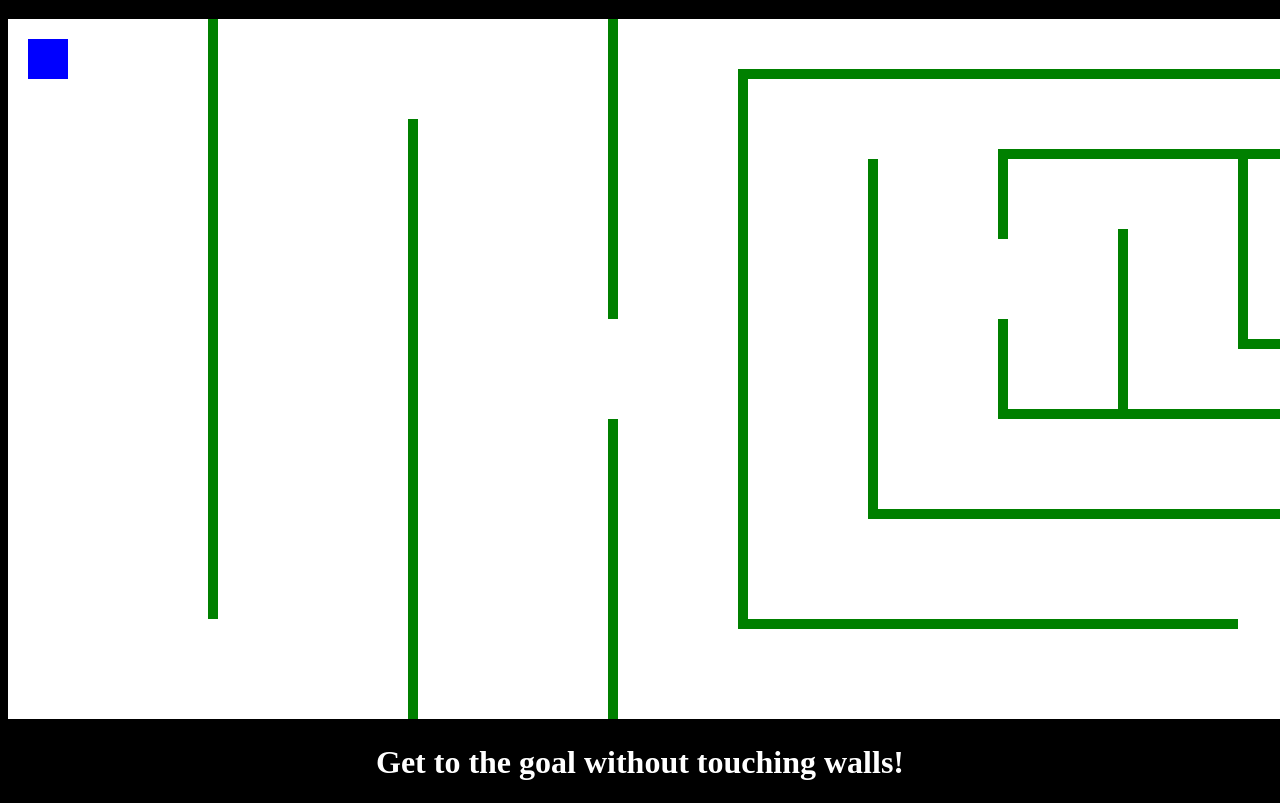
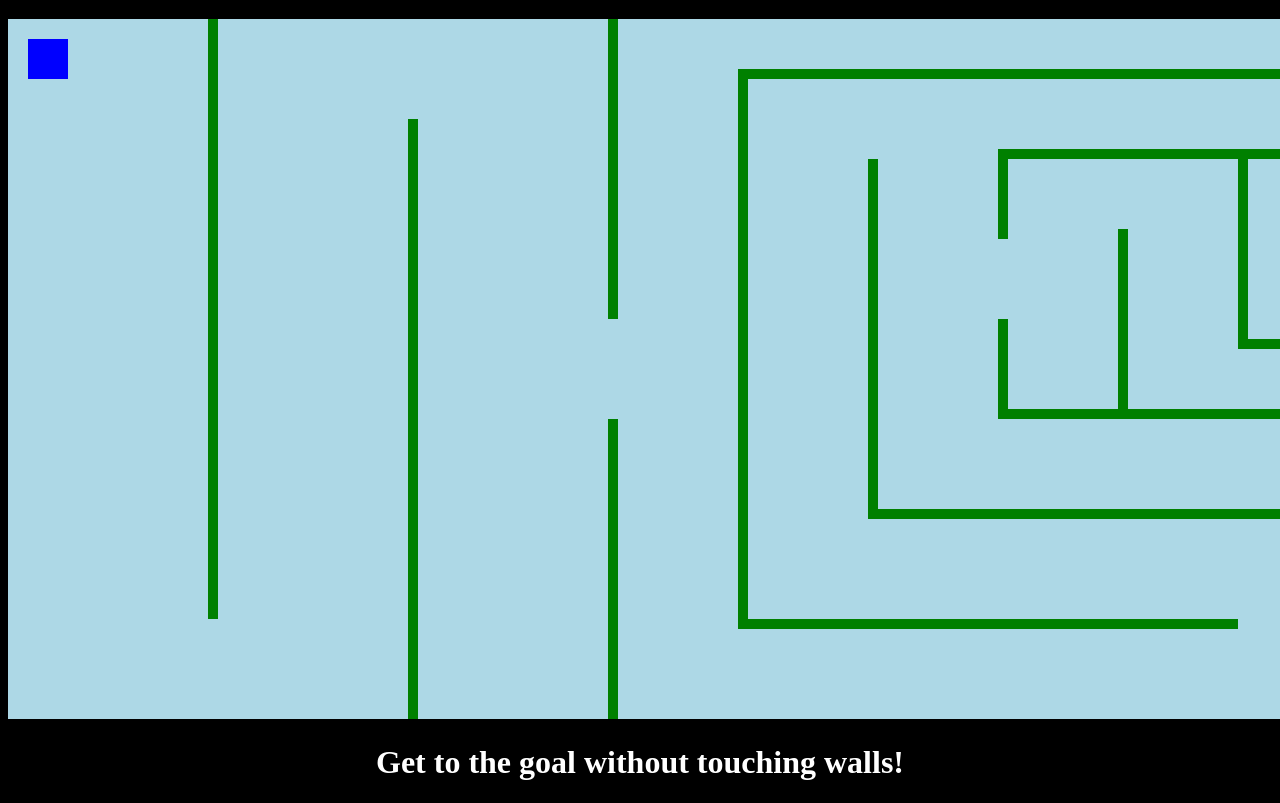
Before and after one commit to rdedwards1124/Milestone-Project-1, a website: page index.html in a window 1280 px wide. Shown: the part 61-864 px from the top of the page. Drawn offline with Linux system fonts and the light colour scheme.

Commit message:
browser game 2.0

```diff
--- /dev/null
+++ b/SCSS/_utilities.scss
@@ -0,0 +1,22 @@
+  // SCSS Function that will make sure text is light on dark backgrounds, and dark on light backgrounds.
+  @function text-color-picker($color) {
+    @if(lightness($color) > 70) {
+      @return black;
+    } @else {
+      @return white;
+    }
+  }
+
+  // SCSS Mixin
+  @mixin set-bg($color) {
+    background-color: $color;
+    color: text-color-picker($color)
+  }
+
+  // Standard CSS
+  .box {
+    max-width: 1100px;
+    padding: 0 30px;
+    margin: 0 auto;
+    overflow: auto;
+  }
--- /dev/null
+++ b/SCSS/style.scss
@@ -0,0 +1,17 @@
+// Imports
+@import "utilities";
+
+// SCSS Variables
+$black-color: black;
+$white-color: white;
+
+
+// Basic page styling; needs compiling
+body {
+    background-color: $black-color;
+    @include set-bg($black-color);
+    h1 {
+        text-align: center;
+        @include set-bg($black-color);
+    }
+}
--- a/index.html
+++ b/index.html
@@ -5,12 +5,12 @@
     <meta http-equiv="X-UA-Compatible" content="IE=edge">
     <meta name="viewport" content="width=device-width, initial-scale=1.0">
     <title>Document</title>
-    <link rel="stylesheet" href="./index.css">
-    <style>
-
-    </style>
+    <!-- <link rel="stylesheet" href="./index.css"> -->
+    <link rel="stylesheet" href="SCSS/style.css">
+    <style></style>
 </head>
 <body>
+
     <h1 id="h1">MAZE CRAZE!!!</h1>
     <!--The screen the player interacts with-->
     <canvas id="canv"></canvas>
--- a/index.js
+++ b/index.js
@@ -28,7 +28,7 @@ let canvas_y_pos = 0
 function update() {
 
     canvascontext.clearRect(canvas_x_pos, canvas_y_pos, canvas.width, canvas.height)
-    canvascontext.fillStyle = 'white'
+    canvascontext.fillStyle = 'lightblue'
     canvascontext.fillRect(canvas_x_pos, canvas_y_pos, canvas.width, canvas.height)
     x1_position += x1_velocity_r
     x1_position += x1_velocity_l
@@ -109,6 +109,7 @@ function update() {
     specialWalls()
 }
 
+// Uncomment out update() to activate game!!
 update()
 
 addEventListener('keydown', (event)=>{
--- /dev/null
+++ b/package.json
@@ -0,0 +1,5 @@
+{
+  "dependencies": {
+    "sass": "^1.66.1"
+  }
+}
```
Also changed, not shown: CSS/style.css (added), SCSS/style.css (added), 3 other files.
